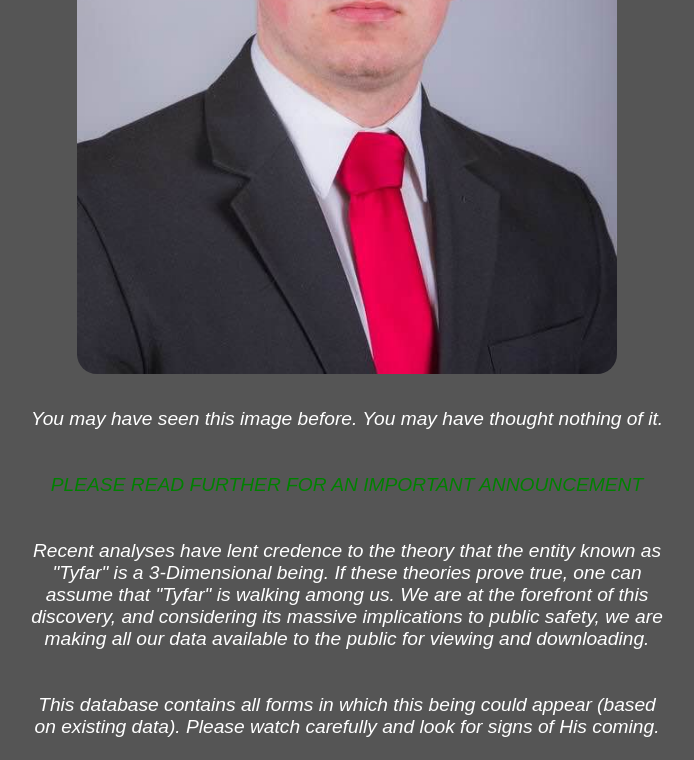
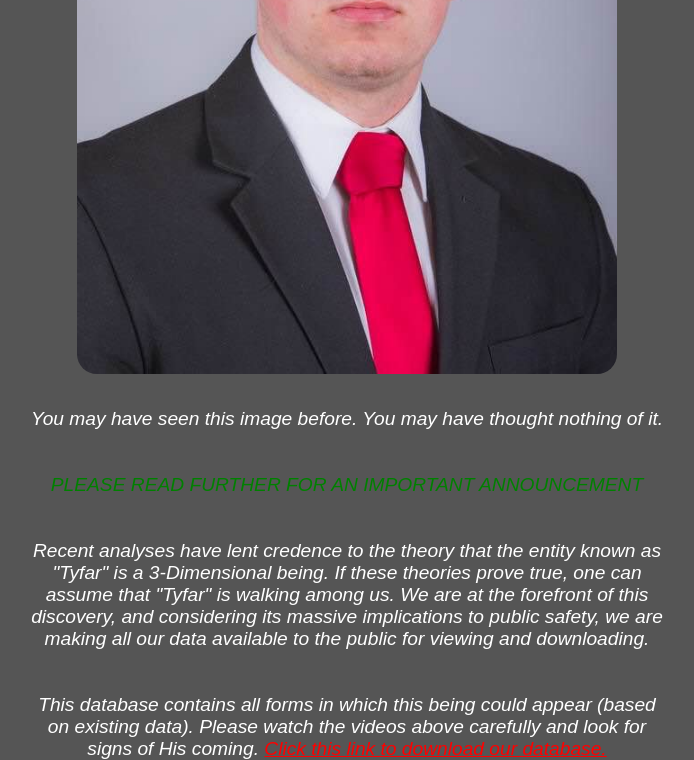
Before and after one commit to justherefortheday/tylerfarley, a plain HTML site: page index.html in a window 1280 px wide. Shown: the part 1069-1829 px from the top of the page, without its empty margins (293-987 px from the left). Before the commit the page ends 1807 px from the top, so only its background shows below. Drawn offline with Linux system fonts and the light colour scheme.

Commit message:
Update index.html

```diff
--- a/index.html
+++ b/index.html
@@ -92,7 +92,11 @@
         <br>
         <br>
         <br>
-        This database contains all forms in which this being could appear (based on existing data). Please watch carefully and look for signs of His coming.
+        This database contains all forms in which this being could appear (based on existing data). Please watch the videos above carefully and look for signs of His coming.
+
+
+        <a href="https://drive.google.com/drive/folders/1l2TVc6CTrZ-3QkJ0d1lmmxGUtSG2ggkv?usp=sharing" style="color: red">Click this link to download our database.</a>
+
     </div>
     <script>
         function changeVideo() {
```
